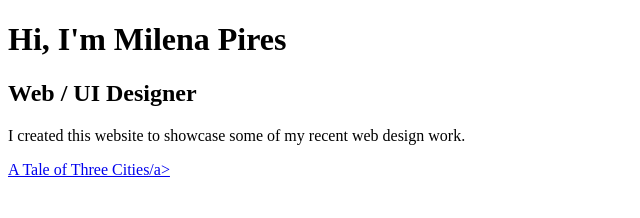
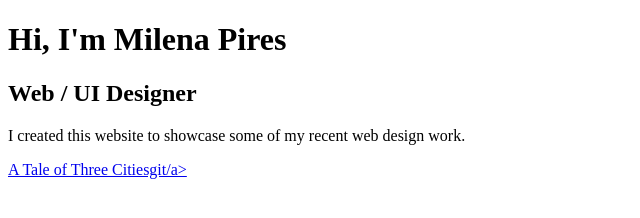
Before and after one commit to Milenalp07/milenalp07.github.io, a plain HTML site: page index.html in a window 1280 px wide. Shown: the full height of the page, 0-640 px from the left. Drawn offline with Linux system fonts and the light colour scheme.

Commit message:
Update 33

```diff
--- a/index.html
+++ b/index.html
@@ -10,7 +10,7 @@
     <h1>Hi, I'm Milena Pires</h1>
     <h2>Web / UI Designer</h2>
     <p>I created this website to showcase some of my recent web design work.</p>
-    <p><a href="C:\Users\milen\Documents\websites\exercises\page-1.html">A Tale of Three Cities/a></p>
+    <p><a href="C:\Users\milen\Documents\websites\exercises\page-1.html">A Tale of Three Citiesgit/a></p>
 
 </body>
 </html>
```
